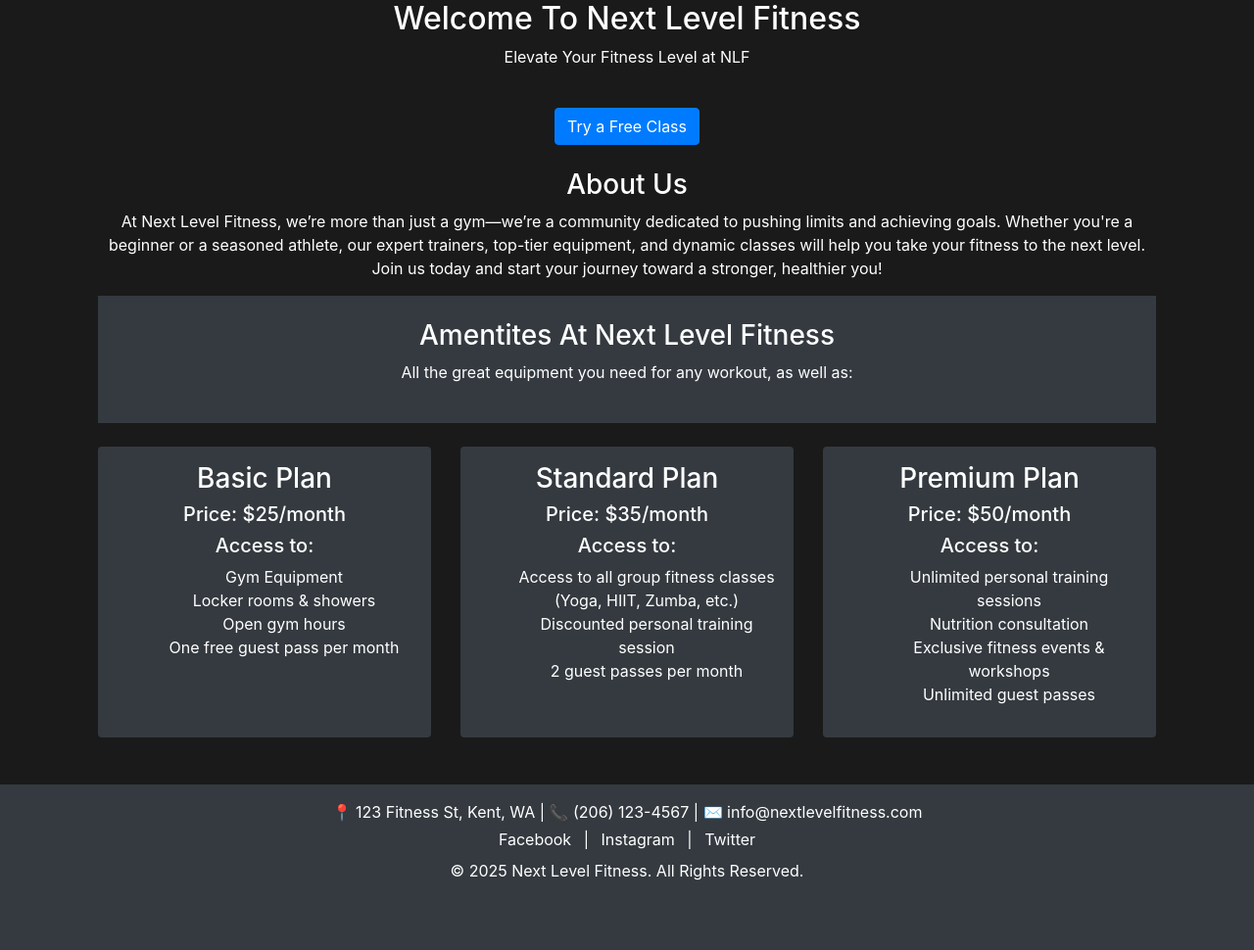
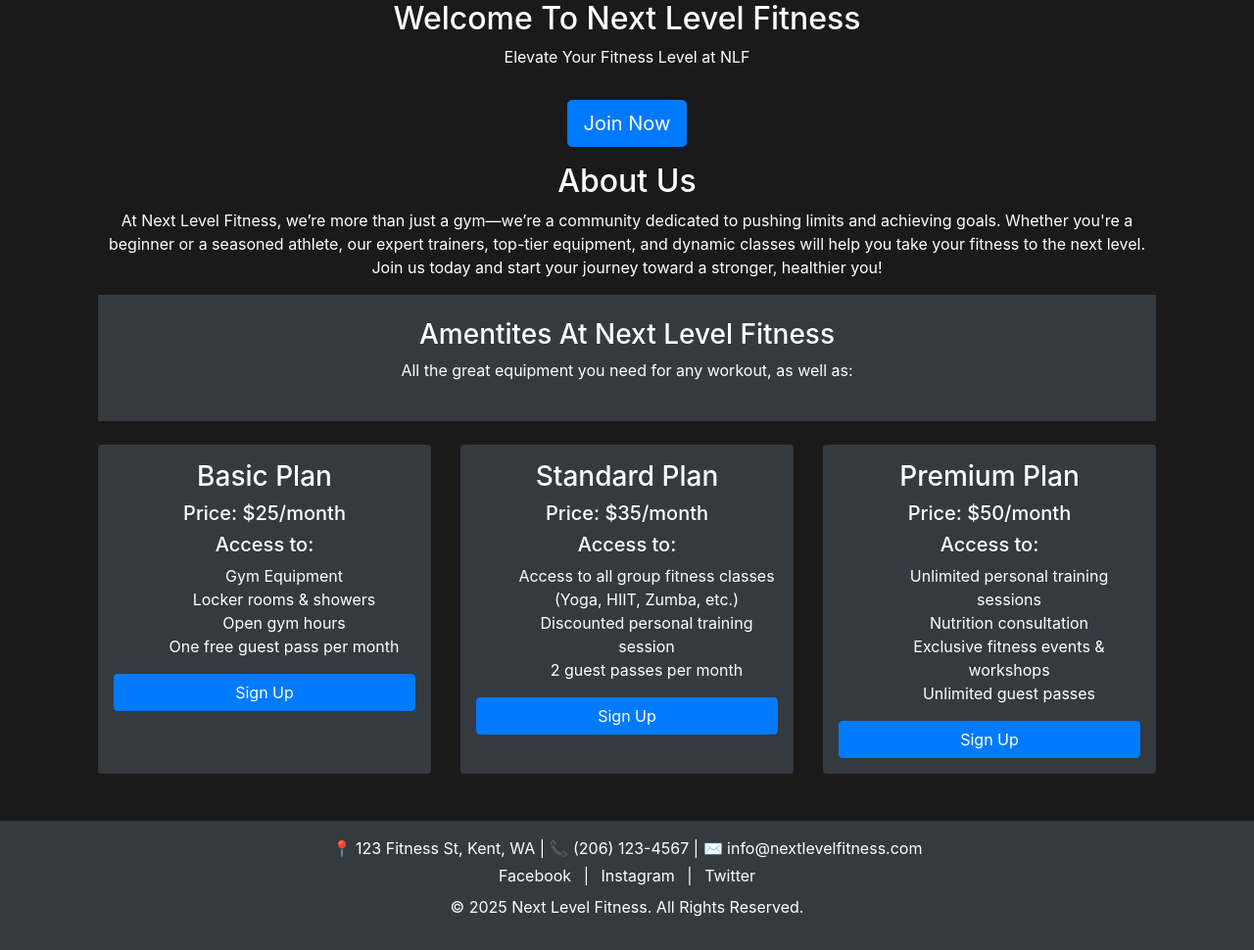
Before and after one commit to Arashpreet123/NextLevelFitness, a Django app: page / in a window 1280 px wide. Shown: the part 66-1036 px from the top of the page at 98% size. Before the commit the page ends 965 px from the top, so only its background shows below. Run offline with Django 5.2, Linux system fonts and the light colour scheme; data that the repository does not hold is empty; some libraries are stand-ins or nearby versions.

Commit message:
Update Home Page

```diff
--- a/gym_app/templates/home.html
+++ b/gym_app/templates/home.html
@@ -11,10 +11,10 @@
     <h2>Welcome To Next Level Fitness</h1>
     <p>Elevate Your Fitness Level at NLF</p>
     <!-- <img src="{% static 'images/base_image.jpg' %}" alt="Our Team" class="img-fluid img-blend"> -->
+    <a href="#membership" class="btn btn-primary btn-lg m-3">Join Now</a>
 
-    <a class="mt-4 mb-4 btn btn-primary" href="{% url 'class_schedule' %}">Try a Free Class</a>
     <div class="aboutSection">
-        <h3>About Us</h3>
+        <h2>About Us</h2>
         <p>
             At Next Level Fitness, we’re more than just a gym—we’re a community dedicated to
             pushing limits and achieving goals. Whether you're a beginner or a seasoned athlete, our expert trainers, top-tier equipment,
@@ -45,6 +45,8 @@
                     <li>Open gym hours</li>
                     <li>One free guest pass per month</li>
                 </ul>
+                <a href="#" class="btn btn-primary">Sign Up</a>
+
             </div>
         </div>
         <div class="col-md-4">
@@ -57,6 +59,8 @@
                     <li>Discounted personal training session</li>
                     <li>2 guest passes per month</li>
                 </ul>
+                <a href="#" class="btn btn-primary">Sign Up</a>
+
             </div>
         </div>
         <div class="col-md-4">
@@ -70,6 +74,8 @@
                     <li>Exclusive fitness events & workshops</li>
                     <li>Unlimited guest passes</li>
                 </ul>
+                <a href="#" class="btn btn-primary">Sign Up</a>
+
             </div>
         </div>
     </div>
```
